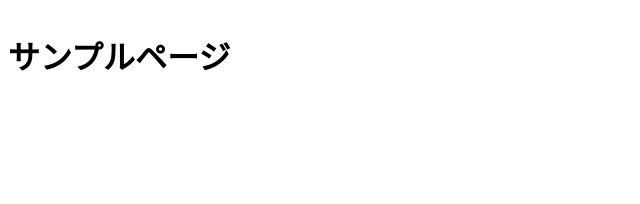
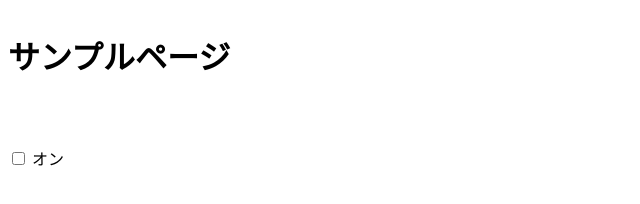
Before and after one commit to agjoku/agjoku.github.io, a plain HTML site: page index.html in a window 1280 px wide. Shown: the full height of the page, 0-640 px from the left. Drawn offline with Linux system fonts and the light colour scheme.

Commit message:
Update index.html

```diff
--- a/index.html
+++ b/index.html
@@ -5,6 +5,9 @@
     <title>agjoku Page</title>
   </head>
   <body>
-    <h1><p>サンプルページ</p></h1>
+    <h1><p>サンプルページ</p></h1><br><br>
+    <form method="post" action="">
+      <input type="checkbox" name="bool" value="on"> オン
+    </form>
   </body>
 </html>
```
